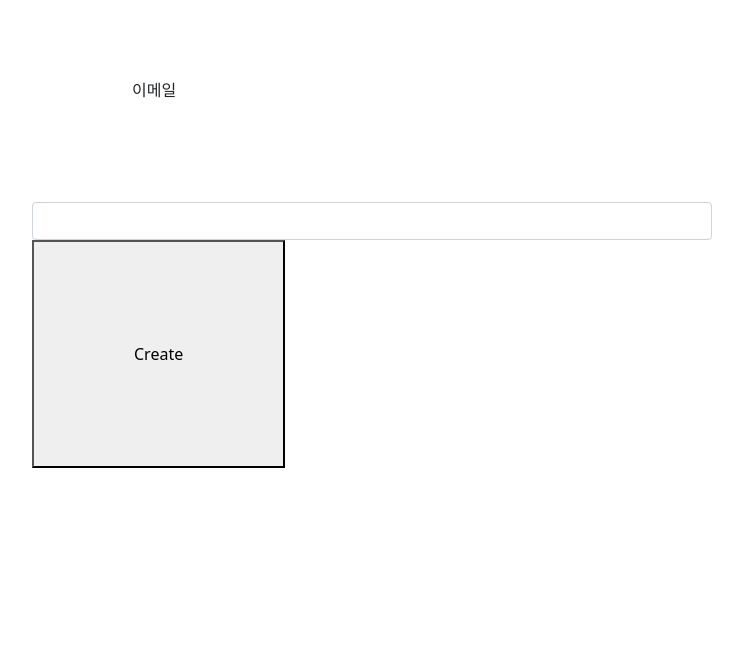
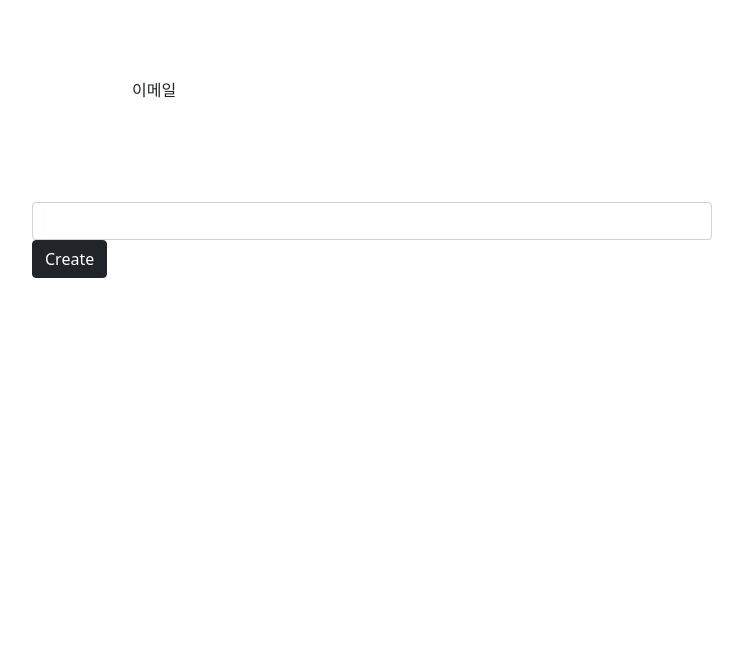
Before and after one commit to cosmos1030/asset-manager, a Django app: page /common/signup/ in a window 1280 px wide; the page is wider, and only the part inside the window is pictured. Shown: the part 2037-2704 px from the top of that part, without its empty margins (268-1011 px from the left). After the commit the page ends 2315 px from the top of that part, so only its background shows below. Run offline with Django 4.2, Linux system fonts and the light colour scheme; some libraries are stand-ins or nearby versions.

Commit message:
change button

```diff
--- a/common/templates/common/signup.html
+++ b/common/templates/common/signup.html
@@ -9,6 +9,6 @@
         <input type="password" class="form-control" name="password2" id="password2">
         <label for="email">이메일</label>
         <input type="text" class="form-control" name="email" id="email">
-        <button>Create</button>
+        <button class="btn btn-dark">Create</button>
     </form>
 {% endblock %}
```
Also changed, not shown: db.sqlite3.
